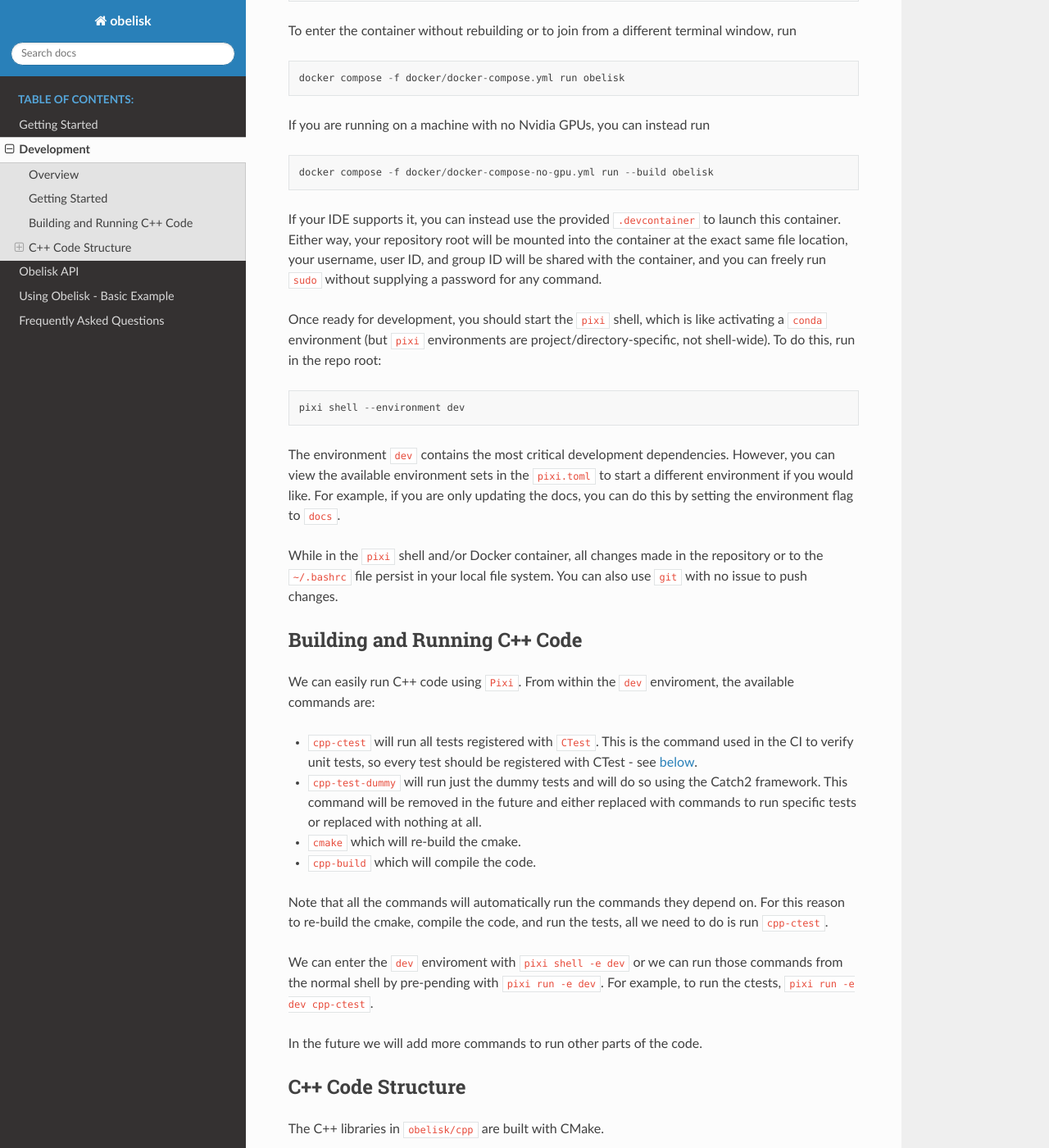
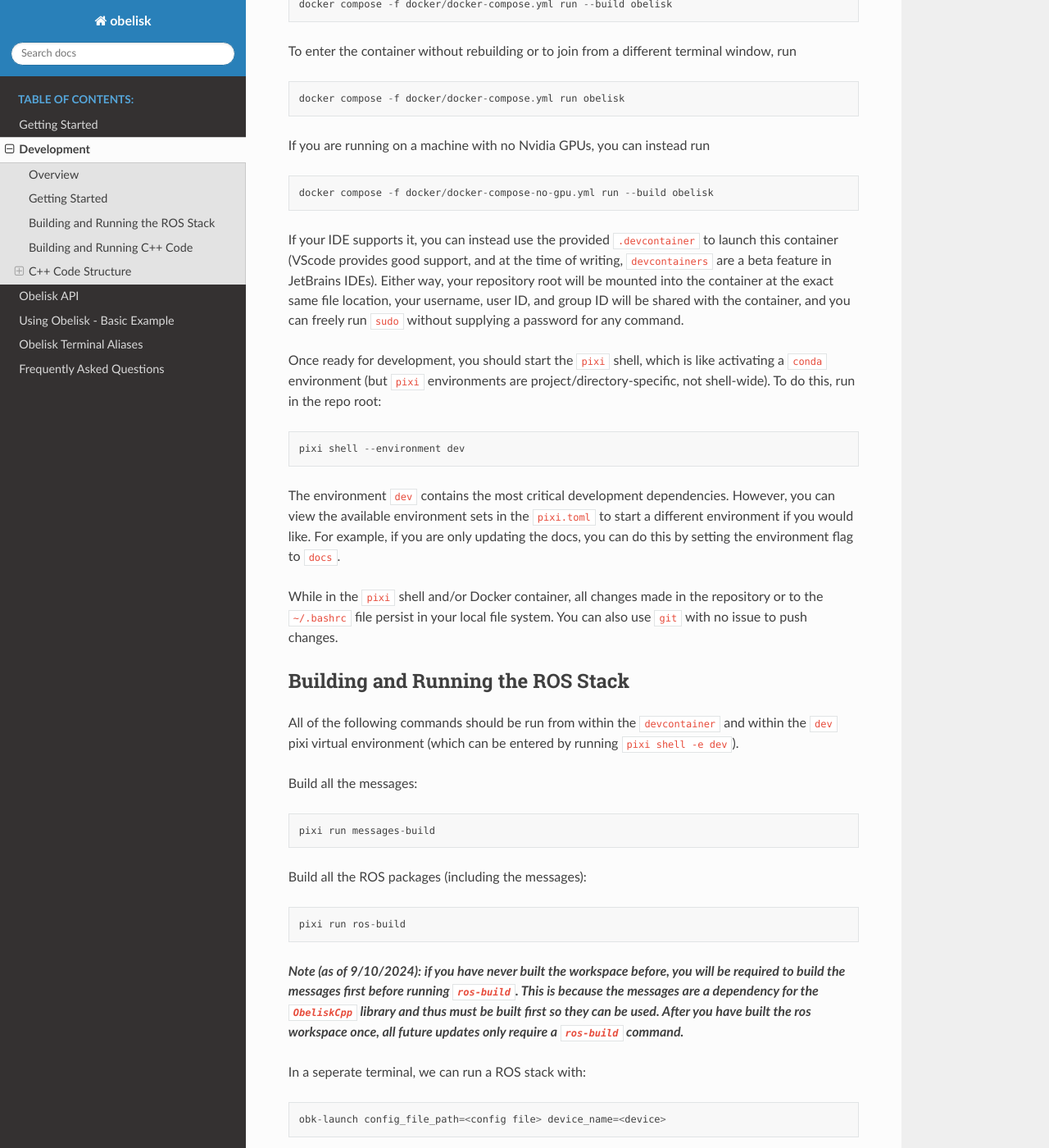
Before and after one commit to Caltech-AMBER/obelisk, a Sphinx documentation site: the page built from docs/source/development.md, in a window 1280 px wide and 1400 px high, scrolled down 884 px. Shown: the whole window at 82% size. Built offline with Sphinx 7.4.7 and the Read the Docs theme 2.0.0, drawn with Linux system fonts in a browser that asks for light colours; some of the changed text lies outside the part shown.

Commit message:
updated dev docs to add ros build and added obk terminal commands

````diff
--- a/docs/source/development.md
+++ b/docs/source/development.md
@@ -2,6 +2,7 @@
 
 ## Overview
 We use the following tools for development:
+* Bash shell (some of the scripts will modify your `.bashrc`)
 * Docker and Docker Compose for isolating system states and for development containers
 * [`pixi`](https://pixi.sh/latest/) for package-level dependency management across platforms
 * [`ruff`](https://docs.astral.sh/ruff/) and [`pyright`](https://github.com/microsoft/pyright) for linting, code-style enforcement, and type checking of Python code
@@ -31,7 +32,7 @@ If you are running on a machine with no Nvidia GPUs, you can instead run
 ```
 docker compose -f docker/docker-compose-no-gpu.yml run --build obelisk
 ```
-If your IDE supports it, you can instead use the provided `.devcontainer` to launch this container. Either way, your repository root will be mounted into the container at the exact same file location, your username, user ID, and group ID will be shared with the container, and you can freely run `sudo` without supplying a password for any command.
+If your IDE supports it, you can instead use the provided `.devcontainer` to launch this container (VScode provides good support, and at the time of writing, `devcontainers` are a beta feature in JetBrains IDEs). Either way, your repository root will be mounted into the container at the exact same file location, your username, user ID, and group ID will be shared with the container, and you can freely run `sudo` without supplying a password for any command.
 
 Once ready for development, you should start the `pixi` shell, which is like activating a `conda` environment (but `pixi` environments are project/directory-specific, not shell-wide). To do this, run in the repo root:
 ```
@@ -41,10 +42,32 @@ The environment `dev` contains the most critical development dependencies. Howev
 
 While in the `pixi` shell and/or Docker container, all changes made in the repository or to the `~/.bashrc` file persist in your local file system. You can also use `git` with no issue to push changes.
 
+## Building and Running the ROS Stack
+All of the following commands should be run from within the `devcontainer` and within the `dev` pixi virtual environment (which can be entered by running `pixi shell -e dev`).
+
+Build all the messages:
+```
+pixi run messages-build
+```
+
+Build all the ROS packages (including the messages):
+```
+pixi run ros-build
+```
+***Note (as of 9/10/2024): if you have never built the workspace before, you will be required to build the messages first before running `ros-build`. This is because the messages are a dependency for the `ObeliskCpp` library and thus must be built first so they can be used. After you have built the ros workspace once, all future updates only require a `ros-build` command.***
+
+In a seperate terminal, we can run a ROS stack with:
+```
+obk-launch config_file_path=<config file> device_name=<device>
+```
+
+All the documentation for the Obelisk terminal aliases can be found here.
+<!-- TODO: Insert link to other page. -->
+
 ## Building and Running C++ Code
 We can easily run C++ code using `Pixi`. From within the `dev` enviroment, the available commands are:
 - `cpp-ctest` will run all tests registered with `CTest`. This is the command used in the CI to verify unit tests, so every test should be registered with CTest - see [below](#testing).
-- `cpp-test-dummy` will run just the dummy tests and will do so using the Catch2 framework. This command will be removed in the future and either replaced with commands to run specific tests or replaced with nothing at all. <!-- TODO (@zolkin): Remove this when we don't have the dummy test -->
+- `cpp-test-node` will run all the tests for the main Obelisk library and will do so using the Catch2 framework.
 - `cmake` which will re-build the cmake.
 - `cpp-build` which will compile the code.
 
--- a/docs/source/index.rst
+++ b/docs/source/index.rst
@@ -16,6 +16,7 @@ Documentation for ``obelisk``
    development.md
    obelisk_api.md
    using_obelisk.rst
+   obelisk_terminal_aliases.md
    faq.md
 
 Overview
````
Also changed, not shown: docs/source/obelisk_terminal_aliases.md (added, +69 -0 lines).
